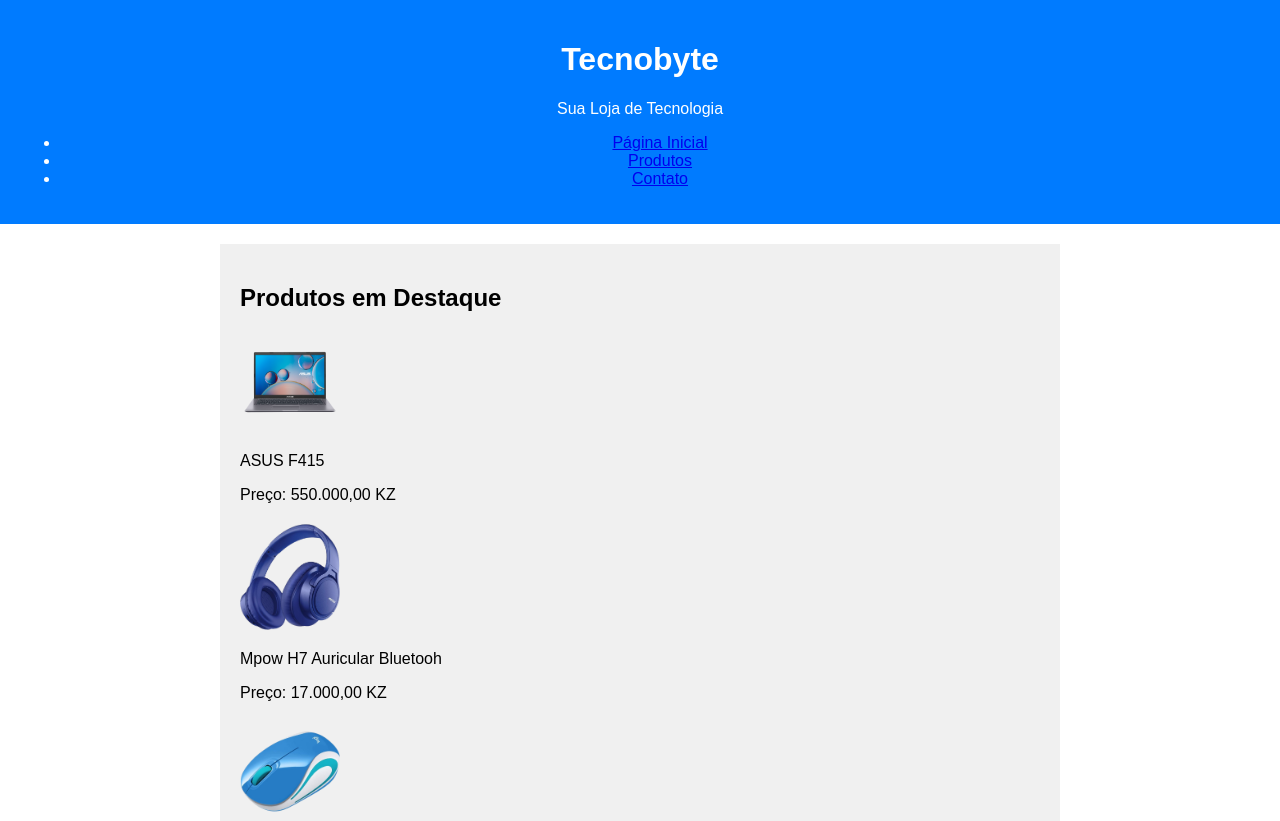
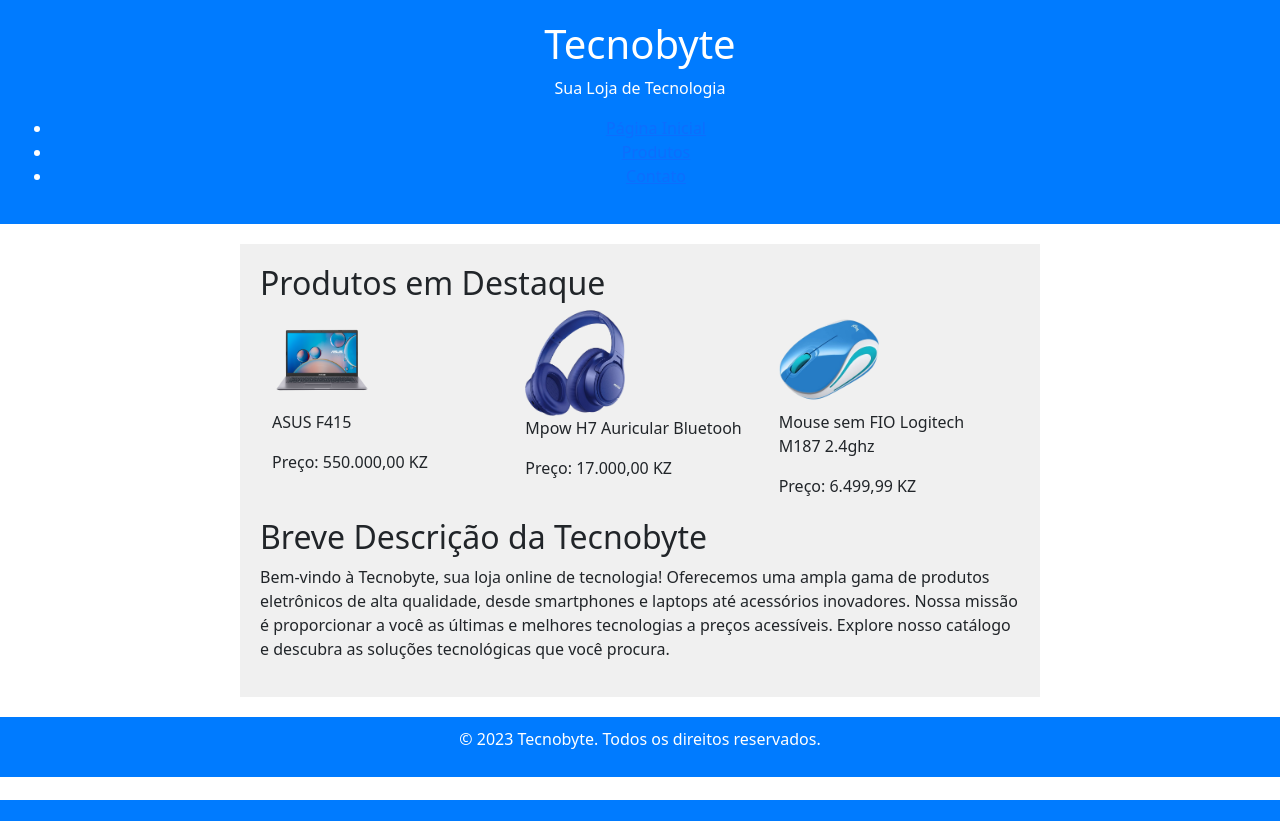
Before and after one commit to Flavi0Daniel/tecnobyte, a PHP site: page / in a window 1280 px wide. Shown: the top 821 px of the page. After the commit the page ends 800 px from the top, so only its background shows below. Run offline with PHP 8.4, Linux system fonts and the light colour scheme.

Commit message:
Alterações index.php
alterou-se o logo
alterou-se o ícone
alterou-se a listagem

```diff
--- a/index.php
+++ b/index.php
@@ -1,11 +1,18 @@
 <!DOCTYPE html>
 <html lang="en">
+
 <head>
     <meta charset="UTF-8">
     <meta name="viewport" content="width=device-width, initial-scale=1.0">
     <link rel="stylesheet" href="style.css">
+    <link href="https://cdn.jsdelivr.net/npm/bootstrap@5.3.2/dist/css/bootstrap.min.css" rel="stylesheet" integrity="sha384-T3c6CoIi6uLrA9TneNEoa7RxnatzjcDSCmG1MXxSR1GAsXEV/Dwwykc2MPK8M2HN" crossorigin="anonymous">
     <title>Tecnobyte - Página Inicial</title>
+    <!-- shortcut icon & favicon-->
+    <link rel="shortcut icon" href="logo-fundo.png" type="image/png">
+    <link rel="icon" href="logo-fundo.png" type="image/png">
+
 </head>
+
 <body>
     <header>
         <h1>Tecnobyte</h1>
@@ -21,30 +28,33 @@
 
     <section id="destaques">
 
-
-
         <h2>Produtos em Destaque</h2>
 
+        <div class="container">
+            <div class="row">
+                <div class="col-sm-4">
                     <div class="produto">
                         <img src="baixados.png" alt="Produto em Destaque 1">
                         <p>ASUS F415</p>
                         <p>Preço: 550.000,00 KZ</p>
                     </div>
-
+                </div>
+                <div class="col-sm-4">
                     <div class="produto">
                         <img src="719aLEkzkGL._AC_SL1280_-removebg-preview.png" alt="Produto em Destaque 2">
                         <p>Mpow H7 Auricular Bluetooh</p>
                         <p>Preço: 17.000,00 KZ</p>
                     </div>
-
+                </div>
+                <div class="col-sm-4">
                     <div class="produto">
                         <img src="mouse-sem-fio-logitech-m187-24ghz-azul-50105-2000-201470-removebg-preview.png" alt="Produto em Destaque 3">
                         <p>Mouse sem FIO Logitech M187 2.4ghz</p>
                         <p>Preço: 6.499,99 KZ</p>
                     </div>
-
-
-
+                </div>
+            </div>
+        </div>
         <h2>Breve Descrição da Tecnobyte</h2>
 
         <p>Bem-vindo à Tecnobyte, sua loja online de tecnologia! Oferecemos uma ampla gama de produtos eletrônicos de alta qualidade, desde smartphones e laptops até acessórios inovadores. Nossa missão é proporcionar a você as últimas e melhores tecnologias a preços acessíveis. Explore nosso catálogo e descubra as soluções tecnológicas que você procura.</p>
@@ -54,5 +64,9 @@
     <footer>
         <p>&copy; 2023 Tecnobyte. Todos os direitos reservados.</p>
     </footer>
+
+    <script src="https://cdn.jsdelivr.net/npm/bootstrap@5.3.2/dist/js/bootstrap.bundle.min.js" integrity="sha384-C6RzsynM9kWDrMNeT87bh95OGNyZPhcTNXj1NW7RuBCsyN/o0jlpcV8Qyq46cDfL" crossorigin="anonymous"></script>
 </body>
+</body>
+
 </html>
```
Also changed, not shown: logo-fundo.png (added), logo-sem-fundo.png (added). Lines whose indentation alone changed are shown as unchanged.
